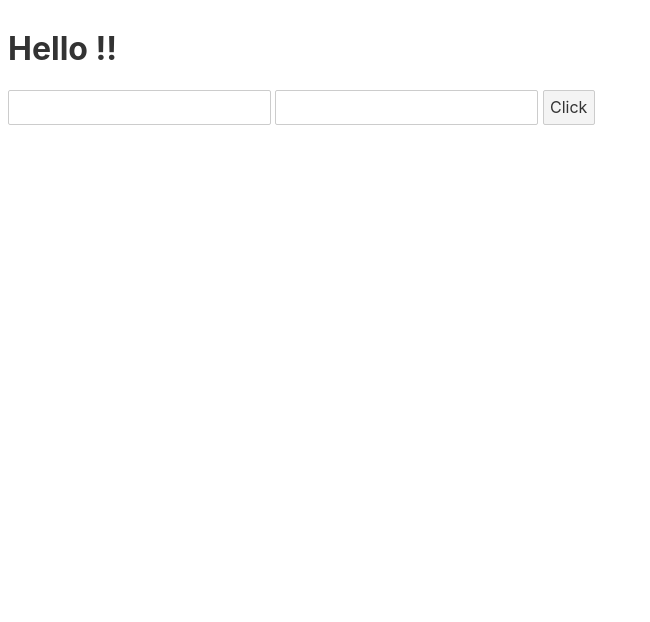
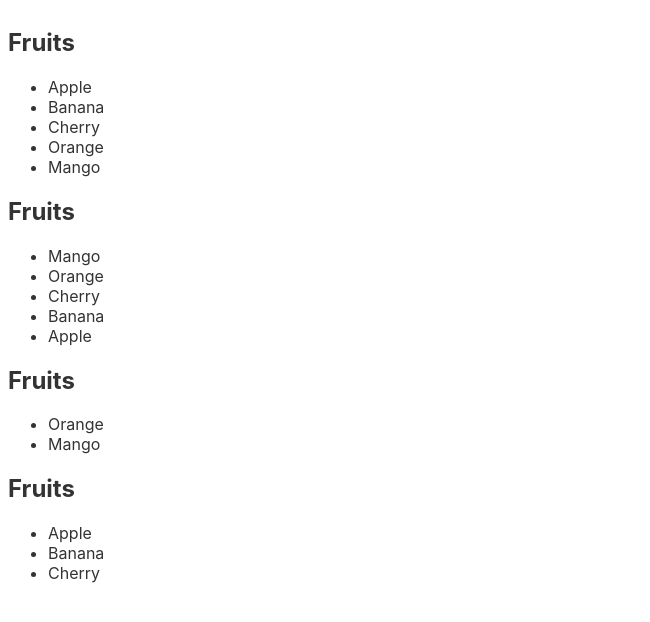
Before and after one commit to jeongyummy/sveltejs-study, a Svelte app: page / in a window 1280 px wide. Shown: the top 622 px of the page, without its empty margins (0-650 px from the left). Built offline with nearby package versions, Linux system fonts and the light colour scheme.

Commit message:
svelte 공통 컴포넌트 만들기 예제

```diff
--- a/src/App.svelte
+++ b/src/App.svelte
@@ -1,16 +1,12 @@
 <script>
-	let text = ''
+	import Fruits from './Fruits.svelte'
+
+	let fruits = ['Apple', 'Banana', 'Cherry', 'Orange', 'Mango']
+
 </script>
 
-<main>
-	<h1>Hello {text} !! </h1>
-	<input type="text" value={text} on:input={(e) => {text = e.target.value}} />
-	<input type="text" bind:value={text} on:input={(e) => {text = e.target.value}} />
-	<!-- bind 가 붙으면 양방향 바인딩, 없으면 그냥 단방향 바인딩 -->
-	<button on:click={() => {text = 'jeong'}}>
-	Click
-	</button>
-</main>
 
-<style>
-</style>
+<Fruits {fruits} />
+<Fruits {fruits} reverse />
+<Fruits {fruits} slice="-2" />
+<Fruits {fruits} slice="0, 3" />
--- /dev/null
+++ b/src/Fruits.svelte
@@ -0,0 +1,28 @@
+<script>
+    export let fruits
+    export let reverse
+    export let slice
+
+    let computedFruits = []
+    let name = ''
+
+    if(reverse) {
+        computedFruits = [...fruits].reverse()
+        name = 'reverse'
+    } else if (slice) {
+        // 쉼표로 쪼개기
+        computedFruits = fruits.slice(...slice.split(','))
+        name = `slice ${slice}`
+    } else {
+        computedFruits = fruits
+    }
+</script>
+
+<h2>
+    Fruits
+</h2>
+<ul>
+    {#each computedFruits as fruit}
+        <li>{fruit}</li>
+    {/each}
+</ul>
```
